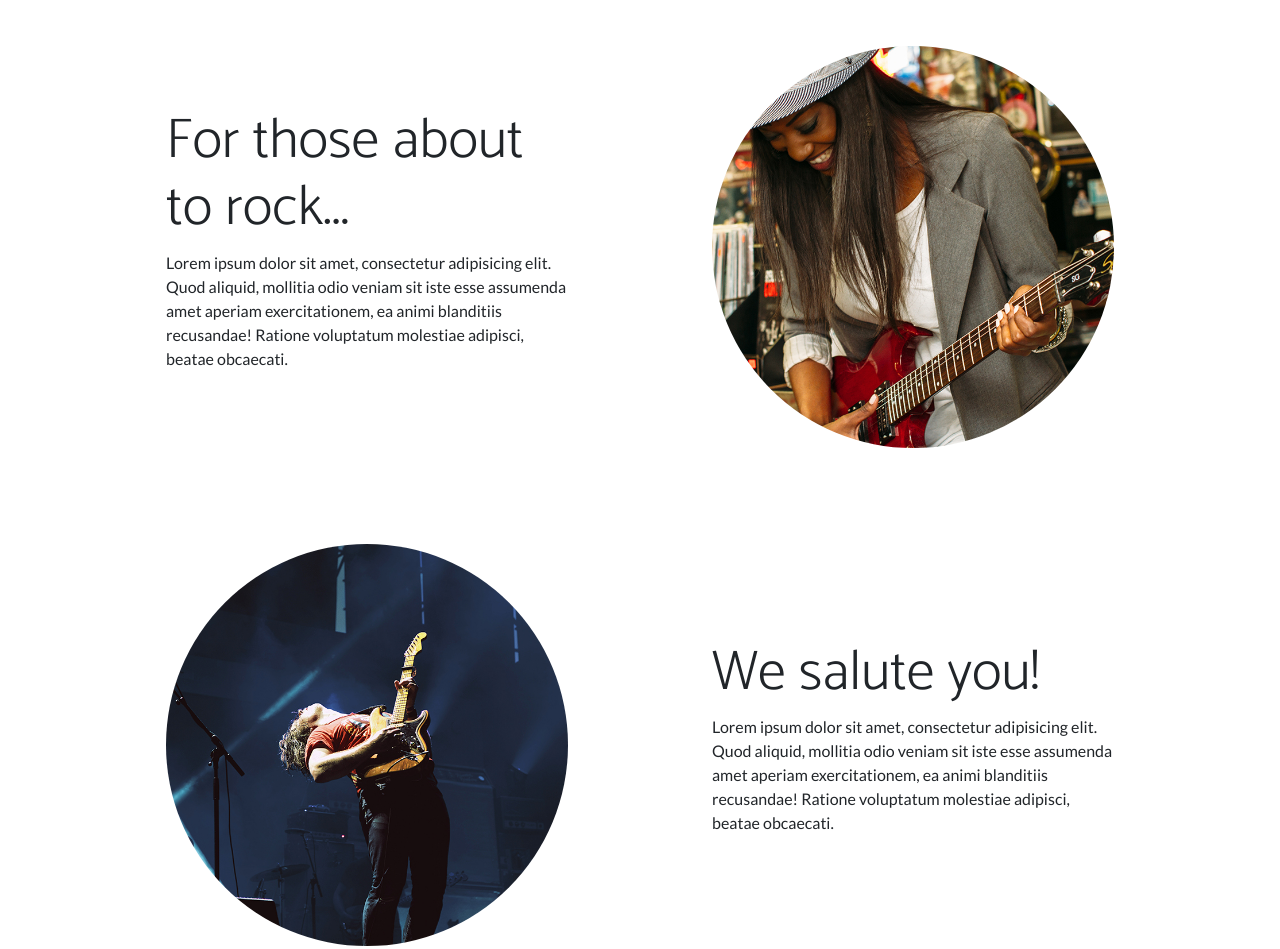
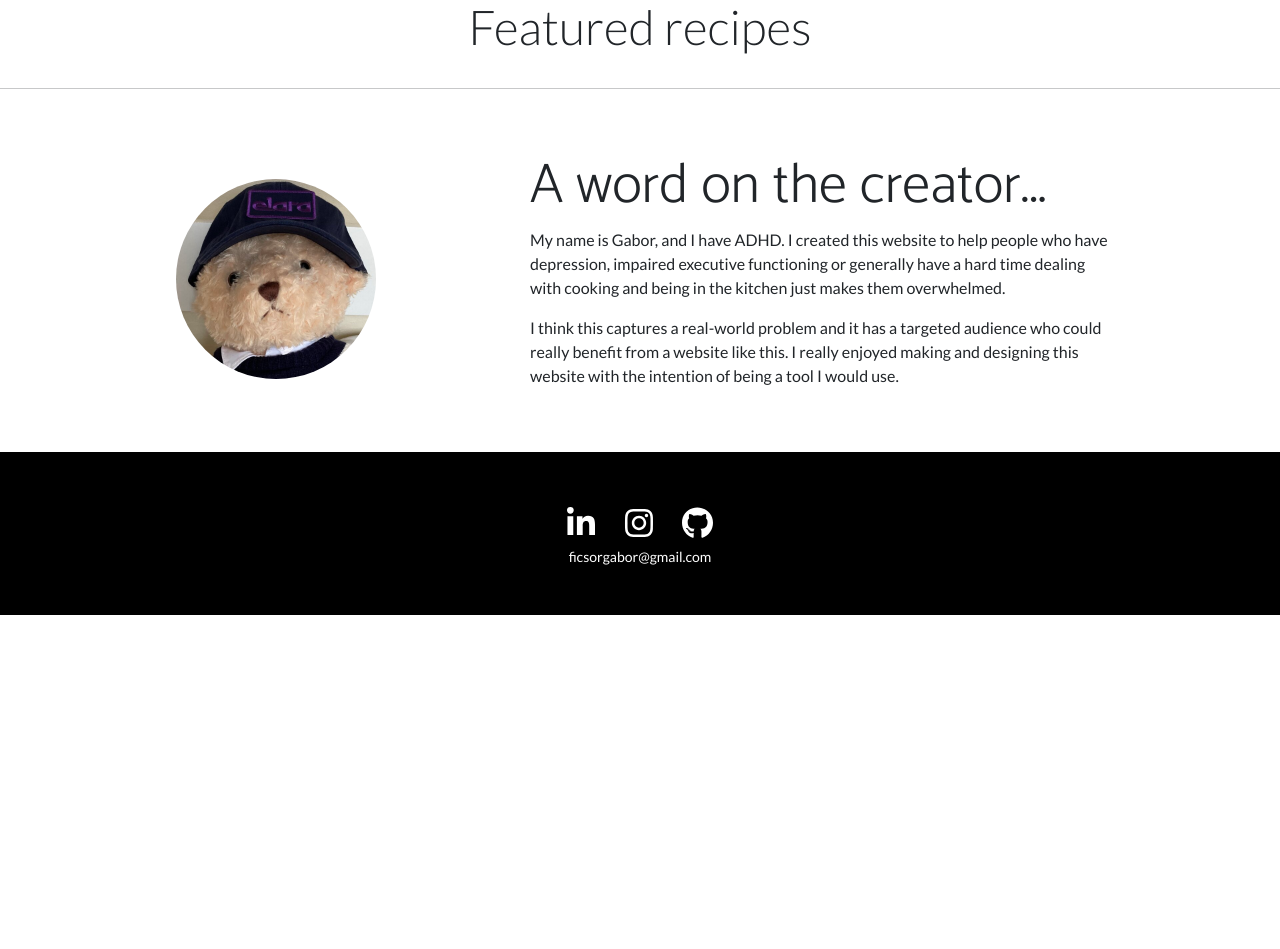
Before and after one commit to GaborFicsor/template, a plain HTML site: page index.html in a window 1280 px wide. Shown: the part 508-1457 px from the top of the page. After the commit the page ends 1123 px from the top, so only its background shows below. Drawn offline with nearby package versions, Linux system fonts and the light colour scheme; a web font is replaced by a local one.

Commit message:
Landing page done

```diff
--- a/index.html
+++ b/index.html
@@ -31,7 +31,7 @@
         <!-- Navigation-->
         <nav class="navbar navbar-expand-lg navbar-dark navbar-custom fixed-top">
             <div class="container px-5">
-                <a class="navbar-brand" href="#page-top">Start Bootstrap</a>
+                <a class="navbar-brand" href="#page-top">Steezy Spatula</a>
                 <button class="navbar-toggler" type="button" data-bs-toggle="collapse" data-bs-target="#navbarResponsive" aria-controls="navbarResponsive" aria-expanded="false" aria-label="Toggle navigation"><span class="navbar-toggler-icon"></span></button>
                 <div class="collapse navbar-collapse" id="navbarResponsive">
                     <ul class="navbar-nav ms-auto">
@@ -41,16 +41,15 @@
                 </div>
             </div>
         </nav>
-        <!-- Header-->
+        <!-- Header section -->
         <header class="text-white header">
             <div class="container">
             <div class="row">
-                <div class="col-12 col-lg-6 my-5 overflow-hidden">
+                <div class="col-12 col-lg-6 my-5 centered overflow-hidden">
                     <div class="relative-title-1 bold">
                         <p>Steezy</p>
                         <div class="relative-title-2 bold">
                             <p>Spatula</p>
-
                             <div class="relative-title-3">
                                 <p>Cooking made less overwhelming</p>
                             </div>
@@ -70,49 +69,42 @@
             </div>
         </div>
         </header>
-        <!-- Content section 1-->
-        <section id="scroll">
-            <div class="container px-5">
-                <div class="row gx-5 align-items-center">
-                    <div class="col-lg-6 order-lg-2">
-                        <div class="p-5"><img class="img-fluid rounded-circle" src="../static/img/01.jpg" alt="..." /></div>
-                    </div>
-                    <div class="col-lg-6 order-lg-1">
-                        <div class="p-5">
-                            <h2 class="display-4">For those about to rock...</h2>
-                            <p>Lorem ipsum dolor sit amet, consectetur adipisicing elit. Quod aliquid, mollitia odio veniam sit iste esse assumenda amet aperiam exercitationem, ea animi blanditiis recusandae! Ratione voluptatum molestiae adipisci, beatae obcaecati.</p>
-                        </div>
-                    </div>
-                </div>
+        <!-- Content section / featured recipes -->
+
+        <section class="container px-5 text-center">
+            <p class="display-5">Featured recipes</p>
+            <div class="row">
+                <div class="col-12 col-sm-2 col-md-3"></div>
             </div>
         </section>
-        <!-- Content section 2-->
-        <section>
-            <div class="container px-5">
+
+        <hr>
+
+        <!-- Content section / a word on me-->
+        <section id="scroll">
+            <div class="container px-5 ">
                 <div class="row gx-5 align-items-center">
-                    <div class="col-lg-6">
-                        <div class="p-5"><img class="img-fluid rounded-circle" src="../static/img/02.jpg" alt="..." /></div>
+                    <div class="col-lg-4 text-center">
+                        <div class="p-5"><img class="img-fluid about-me" src="../static/img/elara.jpg" alt="..." /></div>
                     </div>
-                    <div class="col-lg-6">
+                    <div class="col-lg-8 order-sm-2">
                         <div class="p-5">
-                            <h2 class="display-4">We salute you!</h2>
-                            <p>Lorem ipsum dolor sit amet, consectetur adipisicing elit. Quod aliquid, mollitia odio veniam sit iste esse assumenda amet aperiam exercitationem, ea animi blanditiis recusandae! Ratione voluptatum molestiae adipisci, beatae obcaecati.</p>
-                        </div>
-                    </div>
-                </div>
-            </div>
-        </section>
-        <!-- Content section 3-->
-        <section>
-            <div class="container px-5">
-                <div class="row gx-5 align-items-center">
-                    <div class="col-lg-6 order-lg-2">
-                        <div class="p-5"><img class="img-fluid rounded-circle" src="../static/img/03.jpg" alt="..." /></div>
-                    </div>
-                    <div class="col-lg-6 order-lg-1">
-                        <div class="p-5">
-                            <h2 class="display-4">Let there be rock!</h2>
-                            <p>Lorem ipsum dolor sit amet, consectetur adipisicing elit. Quod aliquid, mollitia odio veniam sit iste esse assumenda amet aperiam exercitationem, ea animi blanditiis recusandae! Ratione voluptatum molestiae adipisci, beatae obcaecati.</p>
+                            <h2 class="display-4">A word on the creator...</h2>
+                            <p>My name is Gabor, and I have ADHD.
+                            I created this website to help people
+                            who have depression, impaired executive functioning
+                            or generally have a hard time dealing
+                            with cooking and being in the kitchen
+                            just makes them overwhelmed.
+                            </p>
+                            <p>
+                            I think this captures a real-world problem
+                            and it has a targeted audience who could
+                            really benefit from a website like this.
+                            I really enjoyed making and designing this
+                            website with the intention of being a tool
+                            I would use.
+                        </p>
                         </div>
                     </div>
                 </div>
@@ -120,7 +112,20 @@
         </section>
         <!-- Footer-->
         <footer class="py-5 bg-black">
-            <div class="container px-5"><p class="m-0 text-center text-white small">Copyright &copy; Your Website 2022</p></div>
+            <div class="container px-5 text-center">
+
+                    <a href="https://www.instagram.com/kidwalksthe.earth/" target="_blank" class="btn text-white">
+                        <i class="fa-brands fa-linkedin-in fa-lg"></i>
+                    </a>
+                    <a href="https://www.linkedin.com/in/gabor-ficsor-58a936197/" target="_blank" class="btn text-white">
+                        <i class="fa-brands fa-instagram fa-lg"></i>
+                    </a>
+                    <a href="https://github.com/GaborFicsor" target="_blank" class="btn text-white">
+                        <i class="fa-brands fa-github fa-lg"></i>
+                    </a>
+
+            </div>
+            <div class="container px-5"><p class="m-0 text-center text-white small">ficsorgabor@gmail.com</p></div>
         </footer>
         <!-- Bootstrap core JS-->
         <script src="https://cdn.jsdelivr.net/npm/bootstrap@5.1.3/dist/js/bootstrap.bundle.min.js"></script>
--- a/static/css/custom.css
+++ b/static/css/custom.css
@@ -5,9 +5,13 @@
     background-position: center;
 }
 
+.fa-lg {
+    font-size: 2rem;
+}
+
 .relative-title-1 {
     top: 35%;
-    left: 10%;
+    left: 0;
     position: relative;
 }
 
@@ -43,6 +47,7 @@
 
 .solid {
     border-style: solid;
+    border-color: red;
 }
 
 .absolute {
@@ -66,7 +71,20 @@
 }
 
 
+.about-me {
+    border-radius:50%;
+    width:200px;
+    height:200px;
+    object-fit: cover;
+}
+
 /* media queries */
+
+@media (max-width:575px) {
+    .centered {
+        text-align: center;
+    }
+}
 
 @media (min-width: 576px) and (max-width: 767px) {
     .bold{
@@ -75,7 +93,7 @@
 
     .relative-title-1 {
         top: 20%;
-        left: 5%;
+        left: 0%;
         position: relative;
     }
 
@@ -152,6 +170,11 @@
         display: block;
         top: 35%;
     }
+
+    .about-me {
+        width:300px;
+        height:300px;
+    }
 }
 
 @media (min-width: 1200px) {
```
Also changed, not shown: static/img/elara.jpg (added).
